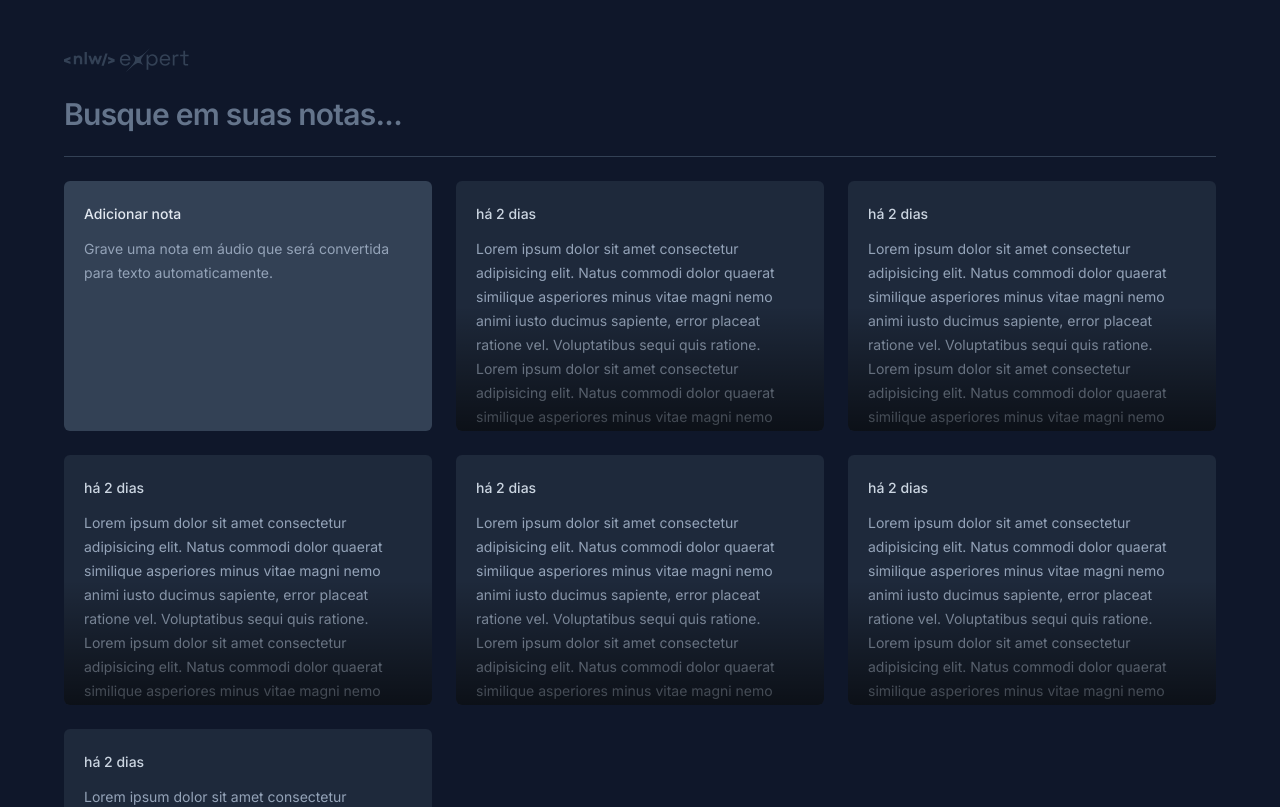
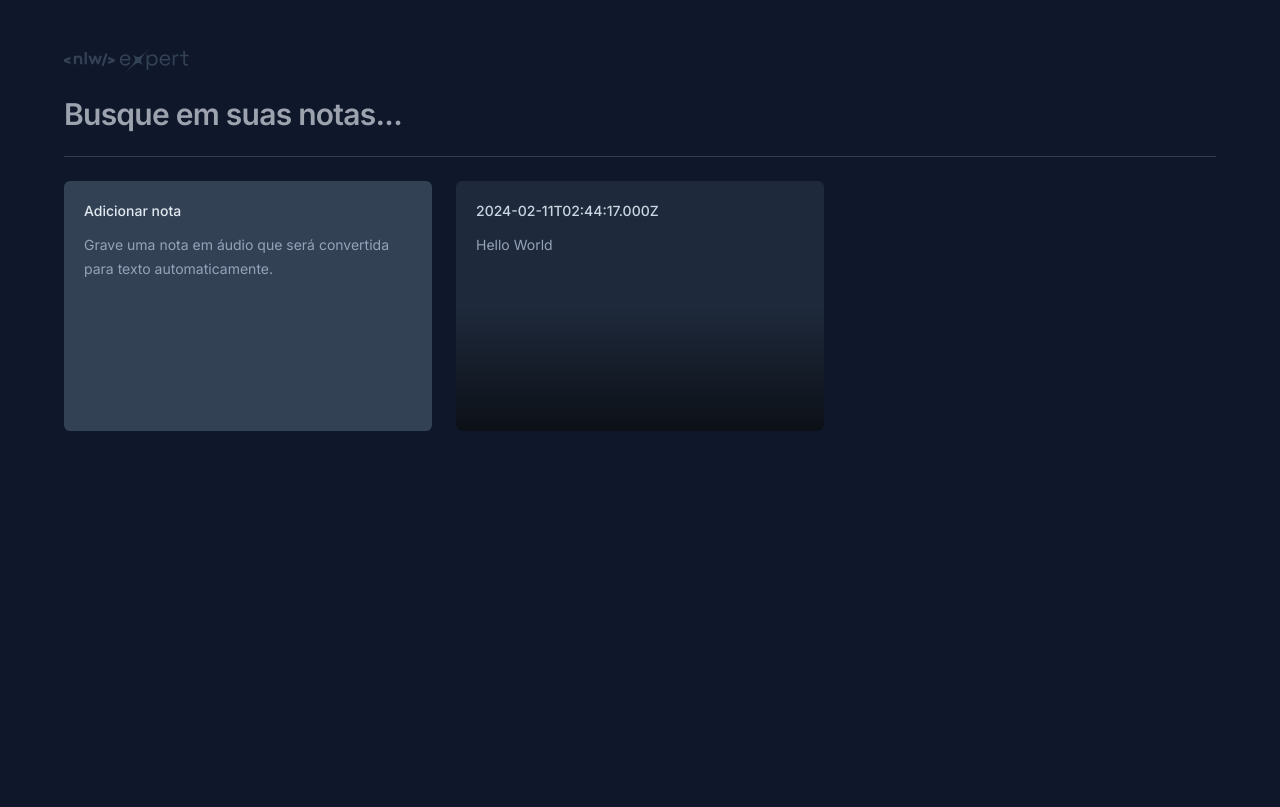
Before and after one commit to Alan-oliveir/expert-notes, a React (Vite) app: page / in a window 1280 px wide. Shown: the top 807 px of the page. Built offline with nearby package versions, Linux system fonts and the light colour scheme.

Commit message:
Add dependencies and update NoteCard component

```diff
--- a/package.json
+++ b/package.json
@@ -9,8 +9,12 @@
     "preview": "vite preview"
   },
   "dependencies": {
+    "date-fns": "^3.3.1",
+    "lucide-react": "^0.325.0",
+    "radix": "^0.0.0",
     "react": "^18.2.0",
-    "react-dom": "^18.2.0"
+    "react-dom": "^18.2.0",
+    "sonner": "^1.4.0"
   },
   "devDependencies": {
     "@types/react": "^18.2.55",
--- a/src/app.tsx
+++ b/src/app.tsx
@@ -11,7 +11,7 @@
         <input
           type="text"
           placeholder="Busque em suas notas..."
-          className="w-full bg-transparent text-3xl font-semibold tracking-tight outline-none placeholder:text-slate-500"
+          className="w-full bg-transparent text-3xl font-semibold tracking-tight outline-none placeholder:text-state-500"
         />
       </form>
 
@@ -19,12 +19,12 @@
 
       <div className="grid grid-cols-3 gap-6 auto-rows-[250px]">
         <NewNoteCard />
-        <NoteCard />
-        <NoteCard />
-        <NoteCard />
-        <NoteCard />
-        <NoteCard />
-        <NoteCard />
+        <NoteCard
+          note={{
+            date: new Date(),
+            content: "Hello World",
+          }}
+        />
       </div>
     </div>
   );
--- a/src/components/new-note-card.tsx
+++ b/src/components/new-note-card.tsx
@@ -1,11 +1,91 @@
+import * as Dialog from "@radix-ui/react-dialog";
+import { X } from "lucide-react";
+import { ChangeEvent, FormEvent, useState } from "react";
+import { toast } from "sonner";
+
 export function NewNoteCard() {
+  const [shouldShowOnboarding, setShouldShowOnboarding] = useState(true);
+  const [content, setContent] = useState("");
+
+  function handleStartEditor() {
+    setShouldShowOnboarding(false);
+  }
+
+  function handleContentChanged(event: ChangeEvent<HTMLTextAreaElement>) {
+    setContent(event.target.value);
+
+    if (event.target.value === "") {
+      setShouldShowOnboarding(true);
+    }
+  }
+
+  function handleSaveNote(event: FormEvent) {
+    event.preventDefault();
+
+    console.log(content);
+
+    toast.success("Nota criada com sucesso!");
+  }
+
   return (
-    <div className="rounded-md bg-slate-700 p-5 space-y-3">
-      <span className="text-sm font-medium text-slate-200">Adicionar nota</span>
+    <Dialog.Root>
+      <Dialog.Trigger className="rounded-md flex flex-col gap-3 text-left bg-slate-700 p-5 hover:ring-2 hover:ring-slate-600 focus-visible:ring-2 focus-visible:ring-lime-400 outline-none">
+        <span className="text-sm font-medium text-slate-200">
+          Adicionar nota
+        </span>
 
-      <p className="text-sm leading-6 text-slate-400">
-        Grave uma nota em áudio que será convertida para texto automaticamente.
-      </p>
-    </div>
+        <p className="text-sm leading-6 text-slate-400">
+          Grave uma nota em áudio que será convertida para texto
+          automaticamente.
+        </p>
+      </Dialog.Trigger>
+
+      <Dialog.Portal>
+        <Dialog.Overlay className="inset-0 fixed bg-black/50" />
+        <Dialog.Content className="fixed overflow-hidden left-1/2 top-1/2 -translate-x-1/2 -translate-y-1/2 max-w-[640px] w-full h-[60vh] bg-slate-700 rounded-md flex flex-col outline-none">
+          <Dialog.Close className="absolute right-0 top-0 bg-slate-800 p-1.5 text-slate-400 hover:text-slate-100">
+            <X className="size-5" />
+          </Dialog.Close>
+
+          <form onSubmit={handleSaveNote} className="flex-1 flex flex-col">
+            <div className="flex flex-1 flex-col gap-3 p-5">
+              <span className="text-sm font-medium text-slate-300">
+                Adicionar nota
+              </span>
+
+              {shouldShowOnboarding ? (
+                <p className="text-sm leading-6 text-slate-400">
+                  Comece{" "}
+                  <button className="font-medium text-lime-400 hover:underline">
+                    gravando uma nota
+                  </button>{" "}
+                  em áudio ou se preferir{" "}
+                  <button
+                    onClick={handleStartEditor}
+                    className="font-medium text-lime-400 hover:underline"
+                  >
+                    utilize apenas texto
+                  </button>
+                  .
+                </p>
+              ) : (
+                <textarea
+                  autoFocus
+                  className="text-sm leading-6 text-slate-400 bg-transparent resize-none flex-1 outline-none"
+                  onChange={handleContentChanged}
+                />
+              )}
+            </div>
+
+            <button
+              type="submit"
+              className="w-full bg-lime-400 py-4 text-center text-sm text-lime-950 outline-none font-medium hover:bg-lime-500"
+            >
+              Salvar nota
+            </button>
+          </form>
+        </Dialog.Content>
+      </Dialog.Portal>
+    </Dialog.Root>
   );
 }
--- a/src/components/note-card.tsx
+++ b/src/components/note-card.tsx
@@ -1,19 +1,58 @@
-export function NoteCard() {
+import * as Dialog from "@radix-ui/react-dialog";
+import { formatDistanceToNow } from "date-fns";
+import { ptBR } from "date-fns/locale";
+import { X } from "lucide-react";
+
+interface NoteCardProps {
+  note: {
+    date: Date;
+    content: string;
+  };
+}
+
+export function NoteCard({ note }: NoteCardProps) {
   return (
-    <button className="rounded-md text-left bg-slate-800 p-5 space-y-3 overflow-hidden relative hover:ring-2 hover:ring-slate-600 focus-visible:ring-2 focus-visible:ring-lime-400 outline-none">
-      <span className="text-sm font-medium text-slate-300">há 2 dias</span>
+    <Dialog.Root>
+      <Dialog.Trigger className="rounded-md text-left bg-slate-800 flex flex-col p-5 gap-3 overflow-hidden relative hover:ring-2 hover:ring-slate-600 focus-visible:ring-2 focus-visible:ring-lime-400 outline-none">
+        <span className="text-sm font-medium text-slate-300">
+          {note.date.toISOString()}
+        </span>
 
-      <p className="text-sm leading-6 text-slate-400">
-        Lorem ipsum dolor sit amet consectetur adipisicing elit. Natus commodi
-        dolor quaerat similique asperiores minus vitae magni nemo animi iusto
-        ducimus sapiente, error placeat ratione vel. Voluptatibus sequi quis
-        ratione. Lorem ipsum dolor sit amet consectetur adipisicing elit. Natus
-        commodi dolor quaerat similique asperiores minus vitae magni nemo animi
-        iusto ducimus sapiente, error placeat ratione vel. Voluptatibus sequi
-        quis ratione.
-      </p>
+        <p className="text-sm leading-6 text-slate-400">{note.content}</p>
 
-      <div className="absolute bottom-0 left-0 right-0 h-1/2 bg-gradient-to-t from-black/60 to-black/0 pointer-events-none" />
-    </button>
+        <div className="absolute bottom-0 left-0 right-0 h-1/2 bg-gradient-to-t from-black/60 to-black/0 pointer-events-none" />
+      </Dialog.Trigger>
+
+      <Dialog.Portal>
+        <Dialog.Overlay className="inset-0 fixed bg-black/50" />
+        <Dialog.Content className="fixed overflow-hidden left-1/2 top-1/2 -translate-x-1/2 -translate-y-1/2 max-w-[640px] w-full h-[60vh] bg-slate-700 rounded-md flex flex-col outline-none">
+          <Dialog.Close className="absolute right-0 top-0 bg-slate-800 p-1.5 text-slate-400 hover:text-slate-100">
+            <X className="size-5" />
+          </Dialog.Close>
+
+          <div className="flex flex-1 flex-col gap-3 p-5">
+            <span className="text-sm font-medium text-slate-300">
+              {formatDistanceToNow(note.date, {
+                locale: ptBR,
+                addSuffix: true,
+              })}
+            </span>
+
+            <p className="text-sm leading-6 text-slate-400">{note.content}</p>
+          </div>
+
+          <button
+            type="button"
+            className="w-full bg-slate-800 py-4 text-center text-sm text-slate-300 outline-none font-medium group"
+          >
+            Deseja{" "}
+            <span className="text-red-400 group-hover:underline">
+              apagar essa nota
+            </span>
+            ?
+          </button>
+        </Dialog.Content>
+      </Dialog.Portal>
+    </Dialog.Root>
   );
 }
--- a/src/main.tsx
+++ b/src/main.tsx
@@ -1,10 +1,13 @@
 import React from "react";
 import ReactDOM from "react-dom/client";
 import { App } from "./app";
+
 import "./index.css";
+import { Toaster } from "sonner";
 
 ReactDOM.createRoot(document.getElementById("root")!).render(
   <React.StrictMode>
     <App />
+    <Toaster richColors />
   </React.StrictMode>
 );
```
Also changed, not shown: 1 other file (tests, documents, lock files or other folders).
